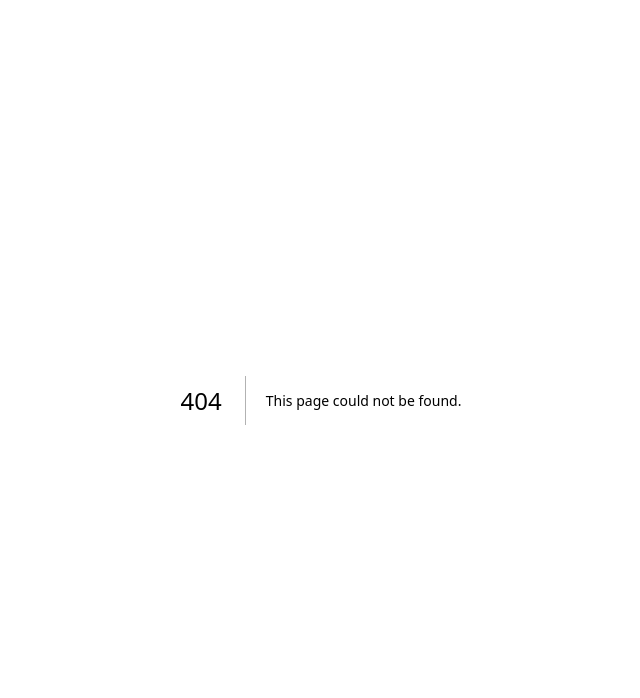
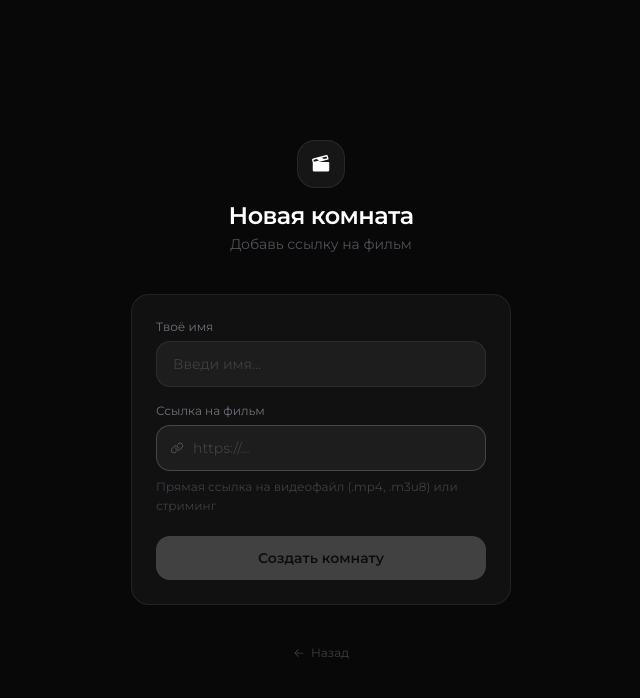
Before and after one commit to karl4th/moldr, a Next.js app: page /create in a window 1280 px wide. Before the commit this address had no page. Shown: the top 698 px of the page, without its empty margins (319-959 px from the left). Built offline with nearby package versions, Linux system fonts and the light colour scheme.

Commit message:
feat: implement CreateRoom component for room creation with movie URL validation

```diff
--- /dev/null
+++ b/app/create/page.tsx
@@ -0,0 +1,129 @@
+'use client'
+
+import { useEffect, useState } from 'react'
+import { useRouter } from 'next/navigation'
+import { FilmSlate, Link, ArrowLeft } from '@phosphor-icons/react'
+
+function genId() {
+  return Math.random().toString(36).slice(2, 8).toUpperCase()
+}
+
+export default function CreateRoom() {
+  const router = useRouter()
+  const [name, setName] = useState('')
+  const [movieUrl, setMovieUrl] = useState('')
+  const [urlError, setUrlError] = useState('')
+
+  useEffect(() => {
+    const saved = localStorage.getItem('moldr_username')
+    if (saved) setName(saved)
+  }, [])
+
+  const validateUrl = (url: string) => {
+    try {
+      new URL(url)
+      return true
+    } catch {
+      return false
+    }
+  }
+
+  const handleUrlChange = (val: string) => {
+    setMovieUrl(val)
+    if (val && !validateUrl(val)) {
+      setUrlError('Введи корректную ссылку')
+    } else {
+      setUrlError('')
+    }
+  }
+
+  const create = () => {
+    const trimName = name.trim()
+    const trimUrl = movieUrl.trim()
+    if (!trimName || !trimUrl || !validateUrl(trimUrl)) return
+    const roomId = genId()
+    localStorage.setItem('moldr_username', trimName)
+    localStorage.setItem(`moldir_room_${roomId}`, JSON.stringify({ movieUrl: trimUrl }))
+    router.push(`/room/${roomId}`)
+  }
+
+  const canCreate = name.trim() && movieUrl.trim() && !urlError && validateUrl(movieUrl.trim())
+
+  return (
+    <div className="flex min-h-screen flex-col items-center justify-center bg-[#080808] px-4">
+      <div className="flex flex-col items-center gap-10 w-full max-w-[380px]">
+
+        {/* Logo */}
+        <div className="flex flex-col items-center gap-3">
+          <div className="flex h-12 w-12 items-center justify-center rounded-2xl bg-white/[0.06] border border-white/[0.08]">
+            <FilmSlate size={22} weight="fill" className="text-white" />
+          </div>
+          <div className="text-center">
+            <h1 className="text-white text-2xl font-semibold tracking-tight">Новая комната</h1>
+            <p className="text-zinc-600 text-sm mt-0.5">Добавь ссылку на фильм</p>
+          </div>
+        </div>
+
+        {/* Card */}
+        <div className="w-full rounded-2xl border border-white/[0.07] bg-[#111] p-6 flex flex-col gap-4">
+
+          {/* Name */}
+          <div className="flex flex-col gap-1.5">
+            <label className="text-zinc-500 text-xs">Твоё имя</label>
+            <input
+              value={name}
+              onChange={e => setName(e.target.value)}
+              placeholder="Введи имя..."
+              className="w-full rounded-xl bg-white/[0.05] border border-white/[0.07] px-4 py-3 text-white placeholder:text-zinc-700 text-sm outline-none focus:border-white/[0.18] transition-colors"
+            />
+          </div>
+
+          {/* Movie URL */}
+          <div className="flex flex-col gap-1.5">
+            <label className="text-zinc-500 text-xs">Ссылка на фильм</label>
+            <div className="relative">
+              <div className="absolute left-3.5 top-1/2 -translate-y-1/2 text-zinc-600 pointer-events-none">
+                <Link size={14} />
+              </div>
+              <input
+                autoFocus
+                value={movieUrl}
+                onChange={e => handleUrlChange(e.target.value)}
+                onKeyDown={e => { if (e.key === 'Enter') create() }}
+                placeholder="https://..."
+                className={`w-full rounded-xl bg-white/[0.05] border px-4 py-3 pl-9 text-white placeholder:text-zinc-700 text-sm outline-none transition-colors ${
+                  urlError
+                    ? 'border-red-500/40 focus:border-red-500/60'
+                    : 'border-white/[0.07] focus:border-white/[0.18]'
+                }`}
+              />
+            </div>
+            {urlError && (
+              <p className="text-red-400 text-xs">{urlError}</p>
+            )}
+            <p className="text-zinc-700 text-xs leading-relaxed">
+              Прямая ссылка на видеофайл (.mp4, .m3u8) или стриминг
+            </p>
+          </div>
+
+          <button
+            disabled={!canCreate}
+            onClick={create}
+            className="w-full rounded-xl bg-white py-3 text-sm font-semibold text-black transition-opacity disabled:opacity-20 hover:opacity-90 cursor-pointer disabled:cursor-default mt-1"
+          >
+            Создать комнату
+          </button>
+        </div>
+
+        <button
+          onClick={() => router.back()}
+          className="flex items-center gap-1.5 text-zinc-700 hover:text-zinc-400 text-xs transition-colors cursor-pointer"
+        >
+          <ArrowLeft size={12} />
+          Назад
+        </button>
+
+      </div>
+    </div>
+  )
+}
--- a/app/page.tsx
+++ b/app/page.tsx
@@ -2,25 +2,30 @@
 
 import { useState } from 'react'
 import { useRouter } from 'next/navigation'
-import { FilmSlate } from '@phosphor-icons/react'
-
-function genId() {
-  return Math.random().toString(36).slice(2, 8).toUpperCase()
-}
+import { FilmSlate, Plus, SignIn } from '@phosphor-icons/react'
 
 export default function Home() {
   const router = useRouter()
   const [name, setName] = useState('')
   const [code, setCode] = useState('')
-  const [mode, setMode] = useState<'create' | 'join'>('create')
 
-  const enter = () => {
+  const join = () => {
     const trimName = name.trim()
-    const roomId = mode === 'create' ? genId() : code.trim().toUpperCase()
-    if (!trimName || !roomId) return
-    localStorage.setItem('moldir_username', trimName)
+    const roomId = code.trim().toUpperCase()
+    if (!trimName || roomId.length < 4) return
+    localStorage.setItem('moldr_username', trimName)
     router.push(`/room/${roomId}`)
   }
+
+  const goCreate = () => {
+    const trimName = name.trim()
+    if (!trimName) return
+    localStorage.setItem('moldr_username', trimName)
+    router.push('/create')
+  }
+
+  const canJoin = name.trim() && code.trim().length >= 4
+  const canCreate = name.trim()
 
   return (
     <div className="flex min-h-screen flex-col items-center justify-center bg-[#080808] px-4">
@@ -47,51 +52,44 @@ export default function Home() {
               autoFocus
               value={name}
               onChange={e => setName(e.target.value)}
-              onKeyDown={e => { if (e.key === 'Enter') enter() }}
+              onKeyDown={e => { if (e.key === 'Enter') join() }}
               placeholder="Введи имя..."
               className="w-full rounded-xl bg-white/[0.05] border border-white/[0.07] px-4 py-3 text-white placeholder:text-zinc-700 text-sm outline-none focus:border-white/[0.18] transition-colors"
             />
           </div>
 
-          {/* Mode toggle */}
-          <div className="flex rounded-xl bg-white/[0.04] p-1 gap-1">
-            {(['create', 'join'] as const).map(m => (
-              <button
-                key={m}
-                onClick={() => setMode(m)}
-                className={`flex-1 rounded-[10px] py-2 text-xs font-medium transition-all cursor-pointer select-none ${
-                  mode === m
-                    ? 'bg-white text-black shadow-sm'
-                    : 'text-zinc-600 hover:text-zinc-400'
-                }`}
-              >
-                {m === 'create' ? 'Создать комнату' : 'Войти по коду'}
-              </button>
-            ))}
-          </div>
-
-          {/* Room code input */}
-          {mode === 'join' && (
+          {/* Room code */}
           <div className="flex flex-col gap-1.5">
             <label className="text-zinc-500 text-xs">Код комнаты</label>
             <input
               value={code}
               onChange={e => setCode(e.target.value.toUpperCase())}
-                onKeyDown={e => { if (e.key === 'Enter') enter() }}
+              onKeyDown={e => { if (e.key === 'Enter') join() }}
               placeholder="Напр. A3BC9D"
               maxLength={6}
               className="w-full rounded-xl bg-white/[0.05] border border-white/[0.07] px-4 py-3 text-white placeholder:text-zinc-700 text-sm outline-none focus:border-white/[0.18] transition-colors tracking-[0.2em] font-mono uppercase"
             />
           </div>
-          )}
 
+          {/* Actions */}
+          <div className="flex gap-2 mt-1">
             <button
-            disabled={!name.trim() || (mode === 'join' && code.trim().length < 4)}
-            onClick={enter}
-            className="w-full rounded-xl bg-white py-3 text-sm font-semibold text-black transition-opacity disabled:opacity-20 hover:opacity-90 cursor-pointer disabled:cursor-default mt-1"
+              disabled={!canCreate}
+              onClick={goCreate}
+              className="flex items-center justify-center gap-1.5 flex-1 rounded-xl border border-white/[0.1] bg-white/[0.05] py-3 text-sm font-medium text-zinc-300 transition-all disabled:opacity-20 hover:bg-white/[0.08] hover:text-white cursor-pointer disabled:cursor-default"
             >
-            {mode === 'create' ? 'Создать и войти' : 'Войти в комнату'}
+              <Plus size={14} weight="bold" />
+              Создать
             </button>
+            <button
+              disabled={!canJoin}
+              onClick={join}
+              className="flex items-center justify-center gap-1.5 flex-1 rounded-xl bg-white py-3 text-sm font-semibold text-black transition-opacity disabled:opacity-20 hover:opacity-90 cursor-pointer disabled:cursor-default"
+            >
+              <SignIn size={14} weight="bold" />
+              Войти
+            </button>
+          </div>
         </div>
 
         <p className="text-zinc-700 text-xs text-center">
--- a/app/room/[id]/page.tsx
+++ b/app/room/[id]/page.tsx
@@ -1,15 +1,12 @@
 'use client'
 
 import { useEffect, useRef, useState } from 'react'
-import { useParams } from 'next/navigation'
+import { useParams, useRouter } from 'next/navigation'
 import { RealtimeChannel } from '@supabase/supabase-js'
 import { supabase } from '@/lib/supabase'
-import { FilmSlate, PaperPlaneTilt, Users, CopySimple, Check, Smiley } from '@phosphor-icons/react'
+import { FilmSlate, PaperPlaneTilt, Users, CopySimple, Check, Smiley, ArrowLeft } from '@phosphor-icons/react'
 import { EasterEgg, detectEasterEgg } from './easter-egg'
 import { EmojiPicker, ReactionPicker } from './emoji-picker'
-
-const MOVIE_URL =
-  'https://video.moldir.space/video'
 
 interface Message {
   id: string
@@ -18,7 +15,6 @@ interface Message {
   time: string
 }
 
-// reactionMap[messageId][emoji] = [username, ...]
 type ReactionMap = Record<string, Record<string, string[]>>
 
 function ts() {
@@ -28,24 +24,21 @@ function ts() {
 
 export default function RoomPage() {
   const { id: roomId } = useParams<{ id: string }>()
+  const router = useRouter()
 
   const [username, setUsername] = useState<string | null>(null)
   const [nameInput, setNameInput] = useState('')
+  const [movieUrl, setMovieUrl] = useState<string | null>(null)
+  const [roomNotFound, setRoomNotFound] = useState(false)
   const [messages, setMessages] = useState<Message[]>([])
   const [chatText, setChatText] = useState('')
   const [online, setOnline] = useState(0)
   const [copied, setCopied] = useState(false)
   const [connected, setConnected] = useState(false)
   const [easterEgg, setEasterEgg] = useState<ReturnType<typeof detectEasterEgg>>(null)
-
-  // Emoji picker
   const [emojiOpen, setEmojiOpen] = useState(false)
-
-  // Reactions: messageId → emoji → usernames[]
   const [reactionMap, setReactionMap] = useState<ReactionMap>({})
-  // Which message's reaction picker is open
   const [reactionPickerFor, setReactionPickerFor] = useState<string | null>(null)
-  // Hover state for messages
   const [hoveredMsg, setHoveredMsg] = useState<string | null>(null)
   const [typingUsers, setTypingUsers] = useState<string[]>([])
 
@@ -53,15 +46,28 @@ export default function RoomPage() {
   const channelRef = useRef<RealtimeChannel | null>(null)
   const syncLock = useRef(false)
   const didSync = useRef(false)
+  const movieUrlRef = useRef<string | null>(null)
   const inputRef = useRef<HTMLInputElement>(null)
   const bottomRef = useRef<HTMLDivElement>(null)
   const typingTimeout = useRef<ReturnType<typeof setTimeout> | null>(null)
 
-  // Load username
+  // Keep ref in sync with state
+  useEffect(() => { movieUrlRef.current = movieUrl }, [movieUrl])
+
+  // Load username + movie URL from localStorage
   useEffect(() => {
     const saved = localStorage.getItem('moldr_username')
     if (saved) setUsername(saved)
-  }, [])
+
+    const roomData = localStorage.getItem(`moldir_room_${roomId}`)
+    if (roomData) {
+      try {
+        const { movieUrl: url } = JSON.parse(roomData)
+        movieUrlRef.current = url
+        setMovieUrl(url)
+      } catch { /* ignore */ }
+    }
+  }, [roomId])
 
   // Auto-scroll
   useEffect(() => {
@@ -96,10 +102,19 @@ export default function RoomPage() {
     ch.on('broadcast', { event: 'sync_req' }, () => {
       const v = videoRef.current
       if (!v) return
-      ch.send({ type: 'broadcast', event: 'sync_res', payload: { time: v.currentTime, paused: v.paused } })
+      ch.send({
+        type: 'broadcast',
+        event: 'sync_res',
+        payload: { time: v.currentTime, paused: v.paused, movieUrl: movieUrlRef.current },
+      })
     })
 
     ch.on('broadcast', { event: 'sync_res' }, ({ payload }) => {
+      // Grab movie URL from whoever has it
+      if (payload.movieUrl && !movieUrlRef.current) {
+        movieUrlRef.current = payload.movieUrl
+        setMovieUrl(payload.movieUrl)
+      }
       if (didSync.current) return
       didSync.current = true
       const v = videoRef.current
@@ -120,7 +135,7 @@ export default function RoomPage() {
       if (egg) setEasterEgg(egg)
     })
 
-    // Typing indicator
+    // Typing
     ch.on('broadcast', { event: 'typing' }, ({ payload }) => {
       setTypingUsers(prev =>
         payload.typing
@@ -134,17 +149,43 @@ export default function RoomPage() {
       applyReaction(payload.messageId, payload.emoji, payload.username)
     })
 
-    // Presence
-    ch.on('presence', { event: 'sync' }, () => setOnline(Object.keys(ch.presenceState()).length))
+    // Presence — try to pick up movieUrl from others already in the room
+    ch.on('presence', { event: 'sync' }, () => {
+      setOnline(Object.keys(ch.presenceState()).length)
+      if (!movieUrlRef.current) {
+        for (const users of Object.values(ch.presenceState())) {
+          for (const u of users as Array<{ movieUrl?: string }>) {
+            if (u.movieUrl) {
+              movieUrlRef.current = u.movieUrl
+              setMovieUrl(u.movieUrl)
+              break
+            }
+          }
+        }
+      }
+    })
     ch.on('presence', { event: 'join' }, () => setOnline(Object.keys(ch.presenceState()).length))
     ch.on('presence', { event: 'leave' }, () => setOnline(Object.keys(ch.presenceState()).length))
 
     ch.subscribe(async (status) => {
       if (status !== 'SUBSCRIBED') return
       setConnected(true)
-      await ch.track({ username, at: Date.now() })
+
+      const trackPayload: Record<string, unknown> = { username, at: Date.now() }
+      if (movieUrlRef.current) trackPayload.movieUrl = movieUrlRef.current
+      await ch.track(trackPayload)
+
       ch.send({ type: 'broadcast', event: 'sync_req', payload: {} })
       setTimeout(() => { didSync.current = true }, 2000)
+
+      // Room not found: after 3s, if still no movieUrl and no other users → dead room
+      setTimeout(() => {
+        if (movieUrlRef.current) return
+        const others = Object.values(ch.presenceState())
+          .flat()
+          .filter((u: unknown) => (u as { username?: string }).username !== username)
+        if (others.length === 0) setRoomNotFound(true)
+      }, 3000)
     })
 
     return () => { supabase.removeChannel(ch) }
@@ -225,6 +266,40 @@ export default function RoomPage() {
     setUsername(t)
   }
 
+  // ── Room not found ─────────────────────────────────────────────────────────
+  if (roomNotFound) {
+    return (
+      <div className="flex min-h-screen flex-col items-center justify-center bg-[#080808] px-4">
+        <div className="flex flex-col items-center gap-8 w-full max-w-[360px] text-center">
+          <div className="flex h-12 w-12 items-center justify-center rounded-2xl bg-white/[0.06] border border-white/[0.08]">
+            <FilmSlate size={22} weight="fill" className="text-zinc-600" />
+          </div>
+          <div>
+            <p className="text-white font-semibold text-lg">Комната не найдена</p>
+            <p className="text-zinc-600 text-sm mt-1.5 leading-relaxed">
+              Комнаты <span className="font-mono text-zinc-400">{roomId}</span> не существует<br />или создатель уже вышел
+            </p>
+          </div>
+          <div className="flex flex-col gap-2 w-full">
+            <button
+              onClick={() => router.push('/create')}
+              className="w-full rounded-xl bg-white py-3 text-sm font-semibold text-black hover:opacity-90 transition-opacity cursor-pointer"
+            >
+              Создать новую комнату
+            </button>
+            <button
+              onClick={() => router.push('/')}
+              className="flex items-center justify-center gap-1.5 w-full rounded-xl border border-white/[0.08] py-3 text-sm text-zinc-500 hover:text-white transition-colors cursor-pointer"
+            >
+              <ArrowLeft size={13} />
+              На главную
+            </button>
+          </div>
+        </div>
+      </div>
+    )
+  }
+
   // ── Name gate ─────────────────────────────────────────────────────────────
   if (!username) {
     return (
@@ -237,7 +312,9 @@ export default function RoomPage() {
           <div className="w-full rounded-2xl border border-white/[0.07] bg-[#111] p-6 flex flex-col gap-4">
             <div>
               <p className="text-white font-medium">Как тебя зовут?</p>
-              <p className="text-zinc-600 text-sm mt-0.5">Тебя пригласили в комнату <span className="text-zinc-400 font-mono">{roomId}</span></p>
+              <p className="text-zinc-600 text-sm mt-0.5">
+                Тебя пригласили в комнату <span className="text-zinc-400 font-mono">{roomId}</span>
+              </p>
             </div>
             <input
               autoFocus
@@ -279,7 +356,9 @@ export default function RoomPage() {
             <span className="text-zinc-600 text-xs tabular-nums">{online}</span>
           </div>
           <button onClick={copyInvite} className="flex items-center gap-1.5 text-zinc-500 hover:text-white text-xs transition-colors cursor-pointer select-none">
-            {copied ? <><Check size={13} className="text-emerald-400" /><span className="text-emerald-400">Скопировано</span></> : <><CopySimple size={13} /><span>Пригласить</span></>}
+            {copied
+              ? <><Check size={13} className="text-emerald-400" /><span className="text-emerald-400">Скопировано</span></>
+              : <><CopySimple size={13} /><span>Пригласить</span></>}
           </button>
         </div>
       </header>
@@ -289,15 +368,22 @@ export default function RoomPage() {
 
         {/* Video */}
         <div className="flex flex-1 items-center justify-center bg-black">
+          {movieUrl ? (
             <video
               ref={videoRef}
-            src={MOVIE_URL}
+              src={movieUrl}
               controls
               className="h-full w-full object-contain"
               onPlay={() => broadcastVideo('play')}
               onPause={() => broadcastVideo('pause')}
               onSeeked={() => broadcastVideo('seek')}
             />
+          ) : (
+            <div className="flex flex-col items-center gap-3 text-zinc-700">
+              <div className="h-5 w-5 rounded-full border-2 border-zinc-700 border-t-zinc-400 animate-spin" />
+              <span className="text-xs">Подключаемся...</span>
+            </div>
+          )}
         </div>
 
         {/* Chat */}
@@ -319,16 +405,14 @@ export default function RoomPage() {
               const isMe = msg.user === username
               const reactions = reactionMap[msg.id] || {}
               const hasReactions = Object.keys(reactions).length > 0
-              const isHovered = hoveredMsg === msg.id
 
               return (
                 <div
                   key={msg.id}
                   className="relative group flex flex-col gap-0.5"
                   onMouseEnter={() => setHoveredMsg(msg.id)}
-                  onMouseLeave={() => { setHoveredMsg(null) }}
+                  onMouseLeave={() => setHoveredMsg(null)}
                 >
-                  {/* Name + time */}
                   <div className="flex items-baseline gap-1.5">
                     <span className={`text-[11px] font-semibold ${isMe ? 'text-white' : 'text-zinc-400'}`}>
                       {isMe ? 'Ты' : msg.user}
@@ -336,11 +420,9 @@ export default function RoomPage() {
                     <span className="text-zinc-700 text-[10px]">{msg.time}</span>
                   </div>
 
-                  {/* Text */}
                   <p className="text-zinc-300 text-sm leading-relaxed break-words pr-5">{msg.text}</p>
 
-                  {/* Reaction add button — absolute top-right, shows on hover */}
-                  {(isHovered || reactionPickerFor === msg.id) && (
+                  {(hoveredMsg === msg.id || reactionPickerFor === msg.id) && (
                     <button
                       onClick={e => { e.stopPropagation(); setReactionPickerFor(reactionPickerFor === msg.id ? null : msg.id) }}
                       className="absolute top-0 right-0 flex h-5 w-5 items-center justify-center rounded-md text-zinc-600 hover:text-white hover:bg-white/[0.08] transition-colors cursor-pointer text-xs"
@@ -349,7 +431,6 @@ export default function RoomPage() {
                     </button>
                   )}
 
-                  {/* Reaction picker — anchored to left of message, no overflow */}
                   {reactionPickerFor === msg.id && (
                     <ReactionPicker
                       onSelect={emoji => handleReaction(msg.id, emoji)}
@@ -357,7 +438,6 @@ export default function RoomPage() {
                     />
                   )}
 
-                  {/* Reaction pills */}
                   {hasReactions && (
                     <div className="flex flex-wrap gap-1 mt-1">
                       {Object.entries(reactions).map(([emoji, users]) => {
```
Lines whose indentation alone changed are shown as unchanged.
